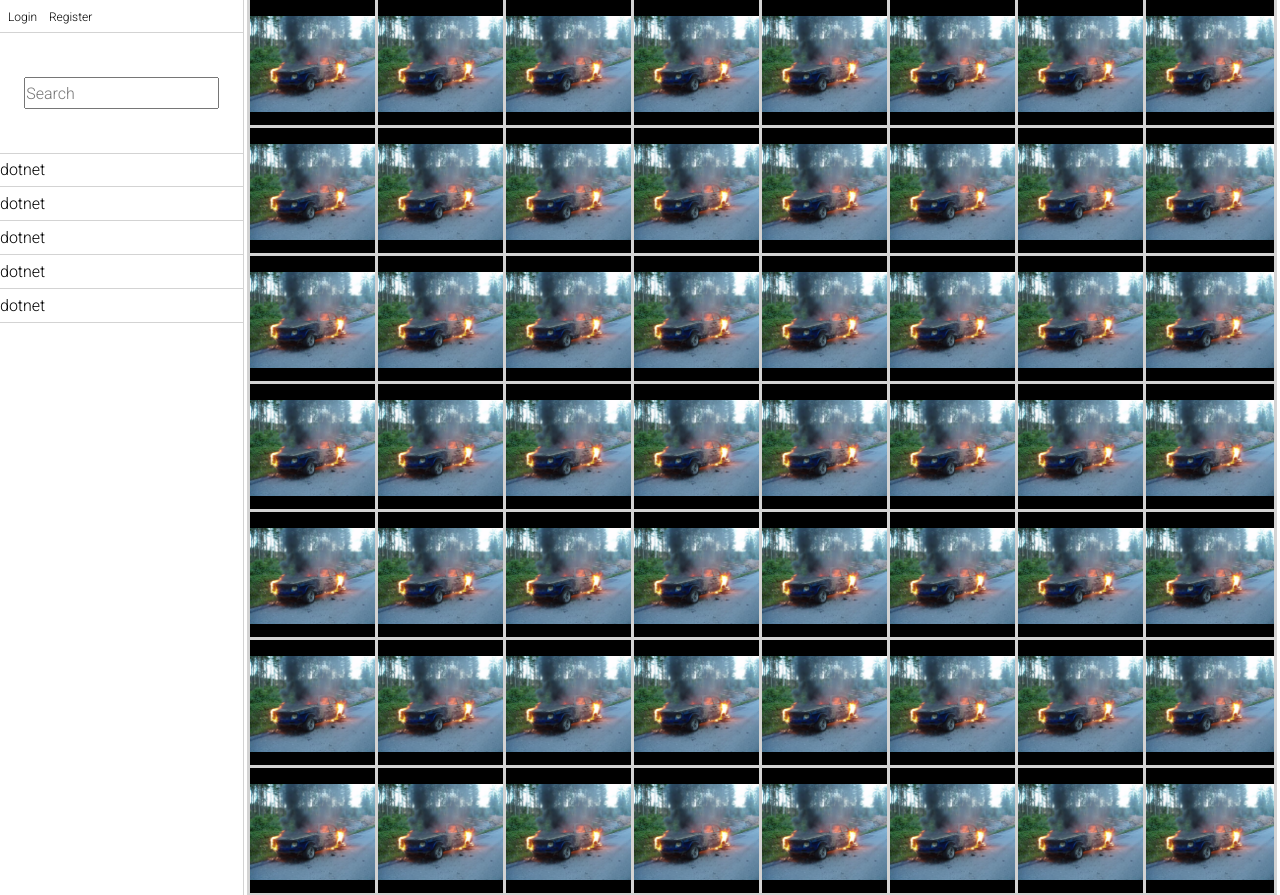
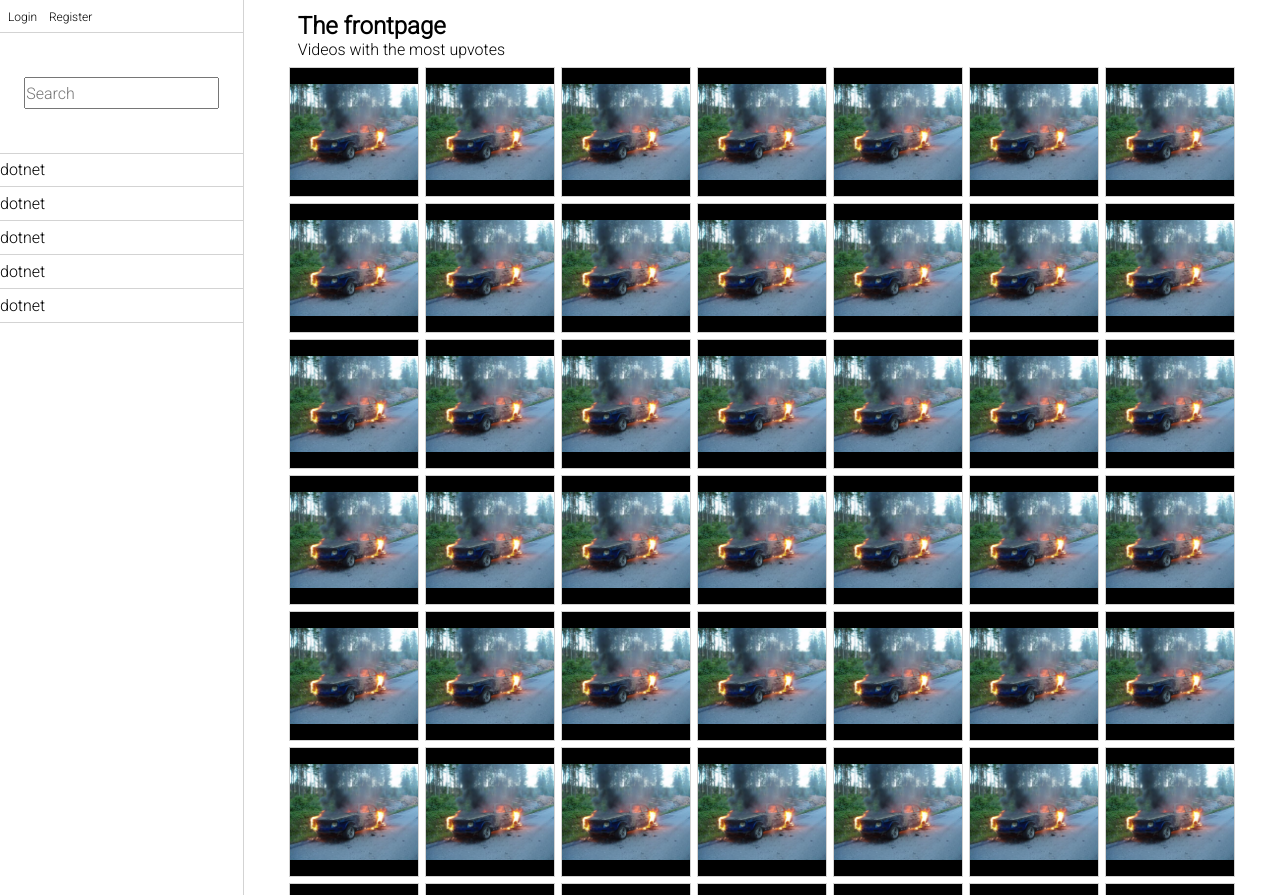
Before and after one commit to sebbekarlsson/CanalCan, a PHP site: page /?doc=1 in a window 1280 px wide. Shown: the top 895 px of the page. Run offline with PHP 8.4, Linux system fonts and the light colour scheme.

Commit message:
Adds head to content

```diff
--- a/public/includes/docs/video-flow.php
+++ b/public/includes/docs/video-flow.php
@@ -1,3 +1,9 @@
+<div id="content-head">
+	<div class="text">
+		<h2>The frontpage</h2>
+		<p>Videos with the most upvotes</p>
+	</div>
+</div>
 <div class="video-flow">
 	<?php for($i = 0; $i < 1000; $i++){ ?>
 	<div class="video-item">
--- a/public/styles/style.css
+++ b/public/styles/style.css
@@ -74,8 +74,15 @@ html, body {
     height: 100vh;
     max-height: 100%;
     overflow: scroll; }
+    #content #right-content #content-head {
+      width: 100%;
+      height: 64px;
+      background-color: white; }
+      #content #right-content #content-head .text {
+        padding-left: 54px; }
 
 .video-flow {
+  width: 100%;
   display: flex;
   flex-wrap: wrap;
   justify-content: center; }
@@ -84,11 +91,19 @@ html, body {
     height: 128px;
     outline-color: lightgray;
     outline-style: solid;
+    outline-width: 1px;
+    margin: 4px;
     background-color: black;
     display: flex;
     align-items: center;
     justify-content: center; }
     .video-flow .video-item img {
       width: 128px; }
+  .video-flow .video-item:hover {
+    outline-color: blue;
+    cursor: pointer; }
+
+.text {
+  padding: 12px; }
 
 /*# sourceMappingURL=style.css.map */
--- a/public/styles/style.scss
+++ b/public/styles/style.scss
@@ -103,10 +103,21 @@ html, body{
 		height:100vh;
 		max-height: 100%;
 		overflow: scroll;
+
+		#content-head{
+			width:100%;
+			height:64px;
+			background-color:white;
+
+			.text{
+				padding-left:54px;
+			}
+		}
 	}
 }
 
 .video-flow{
+	width:100%;
 	display: flex;
 	flex-wrap:wrap;
 	justify-content:center;
@@ -116,6 +127,8 @@ html, body{
 		height:128px;
 		outline-color:lightgray;
 		outline-style:solid;
+		outline-width:1px;
+		margin:4px;
 		background-color:black;
 		display:flex;
 		align-items:center;
@@ -125,4 +138,13 @@ html, body{
 			width:128px;
 		}
 	}
+
+	.video-item:hover{
+		outline-color:blue;
+		cursor:pointer;
+	}
 }
+
+.text{
+	padding:12px;
+}
```
Also changed, not shown: 1 other file.
